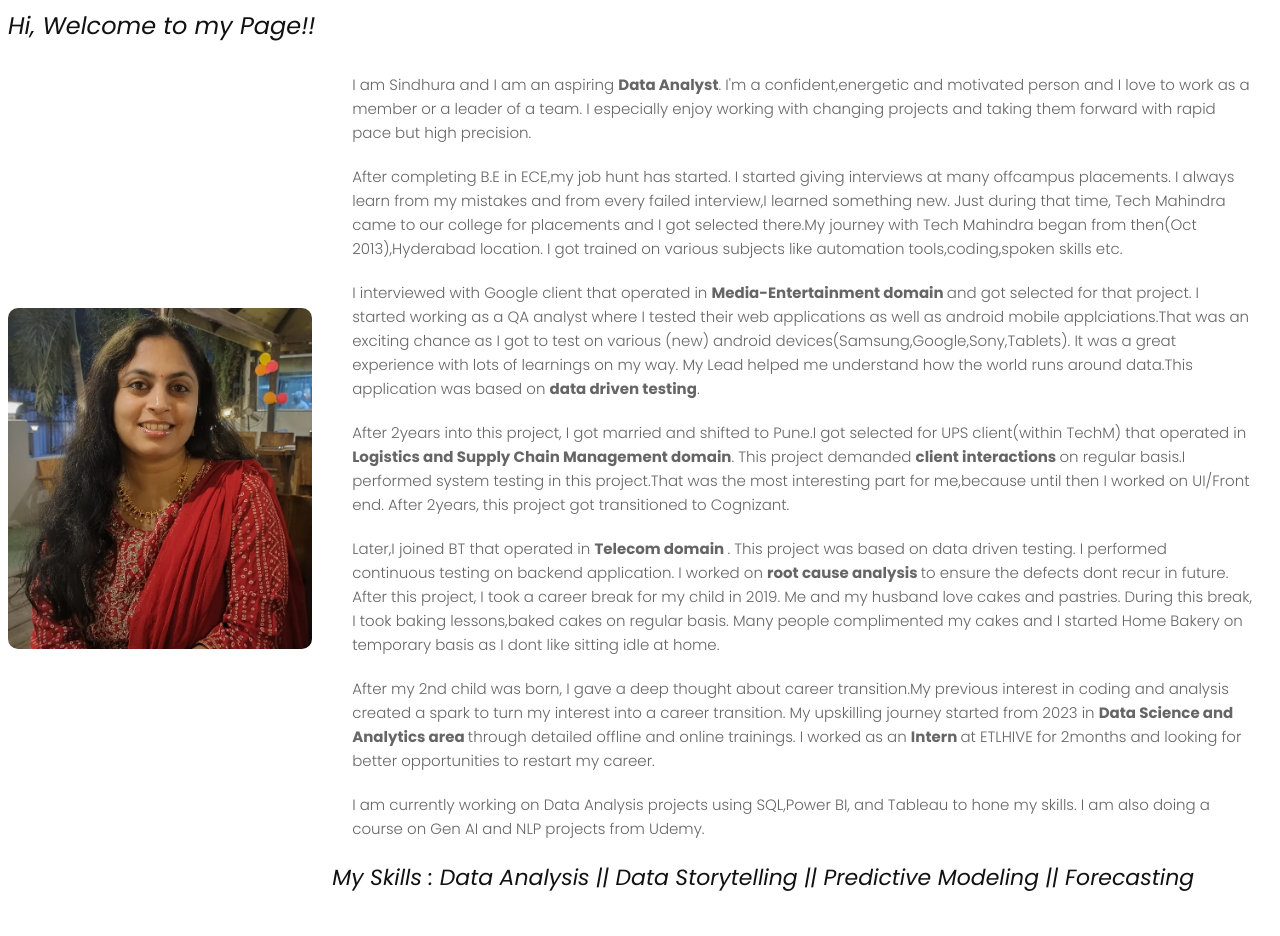
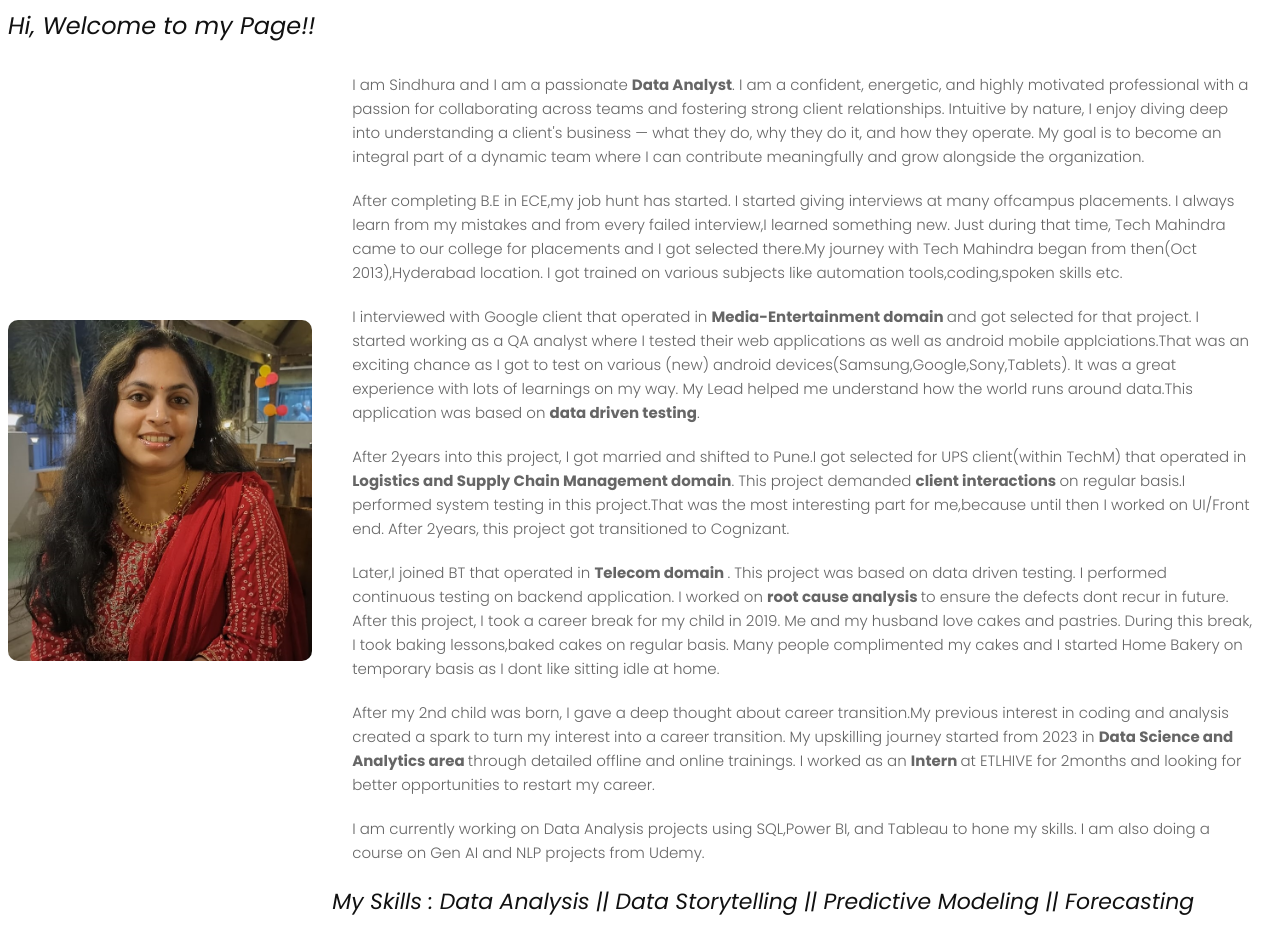
Before and after one commit to sindhura-nk/My-Portfolio, a plain HTML site: page about.html in a window 1280 px wide. Before the commit the page ends 912 px from the top, so only its background shows below. Drawn offline with Linux system fonts and the light colour scheme.

Commit message:
modified

```diff
--- a/about.html
+++ b/about.html
@@ -23,8 +23,8 @@
 			      <img src="images/about-img.jpeg" alt="" class="image">
 			    </div><!-- end image-->
 			    <div class="intro_column">
-				      <p>I am Sindhura and I am an aspiring <b>Data Analyst</b>.
-				      	I'm a confident,energetic and motivated person and I love to work as a member or a leader of a team. I especially enjoy working with changing projects and taking them forward with rapid pace but high precision.
+				      <p>I am Sindhura and I am a passionate <b>Data Analyst</b>.
+						I am a confident, energetic, and highly motivated professional with a passion for collaborating across teams and fostering strong client relationships. Intuitive by nature, I enjoy diving deep into understanding a client's business — what they do, why they do it, and how they operate. My goal is to become an integral part of a dynamic team where I can contribute meaningfully and grow alongside the organization.
 				      </p>
 				      <p>
 						After completing B.E in ECE,my job hunt has started. I started giving interviews at many offcampus placements. I always learn from my mistakes and from every failed interview,I learned something new. Just during that time, Tech Mahindra came to our college for placements and I got selected there.My journey with Tech Mahindra began from then(Oct 2013),Hyderabad location. I got trained on various subjects like automation tools,coding,spoken skills etc.
@@ -33,7 +33,7 @@
 						I interviewed with Google client that operated in <b> Media-Entertainment domain </b> and got selected for that project. I started working as a QA analyst where I tested their web applications as well as android mobile applciations.That was an exciting chance as I got to test on various (new) android devices(Samsung,Google,Sony,Tablets). It was a great experience with lots of learnings on my way. My Lead helped me understand how the world runs around data.This application was based on <b>data driven testing</b>.
 						</p>
 						<p>
-						After 2years into this project, I got married and shifted to Pune.I got  selected for UPS client(within TechM) that operated in <b> Logistics and Supply Chain Management domain</b>. This project demanded <b>client interactions </b>on regular basis.I performed system testing in this project.That was the most interesting part for me,because until then I worked on UI/Front end. After 2years, this project got transitioned to Cognizant.
+						After 2years into this project, I got married and shifted to Pune.I got selected for UPS client(within TechM) that operated in <b> Logistics and Supply Chain Management domain</b>. This project demanded <b>client interactions </b>on regular basis.I performed system testing in this project.That was the most interesting part for me,because until then I worked on UI/Front end. After 2years, this project got transitioned to Cognizant.
 					</p>
 					<p>
 						Later,I joined BT that operated in <b> Telecom domain </b>. This project was based on data driven testing. I performed continuous testing on backend application. I worked on <b> root cause analysis </b> to ensure the defects dont recur in future. After this project, I took a career break for my child in 2019. Me and my husband love cakes and pastries. During this break, I took baking lessons,baked cakes on regular basis. Many people complimented my cakes and I started Home Bakery on temporary basis as I dont like sitting idle at home.
```
